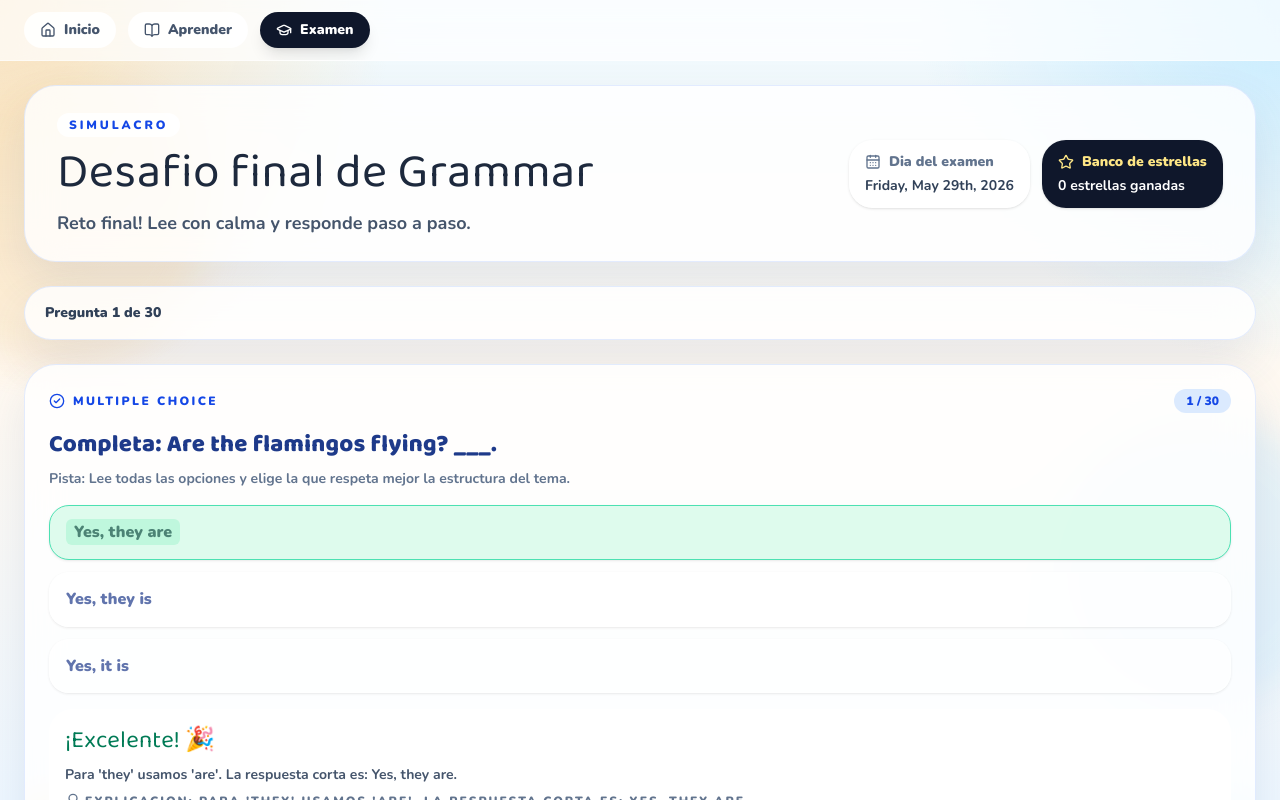
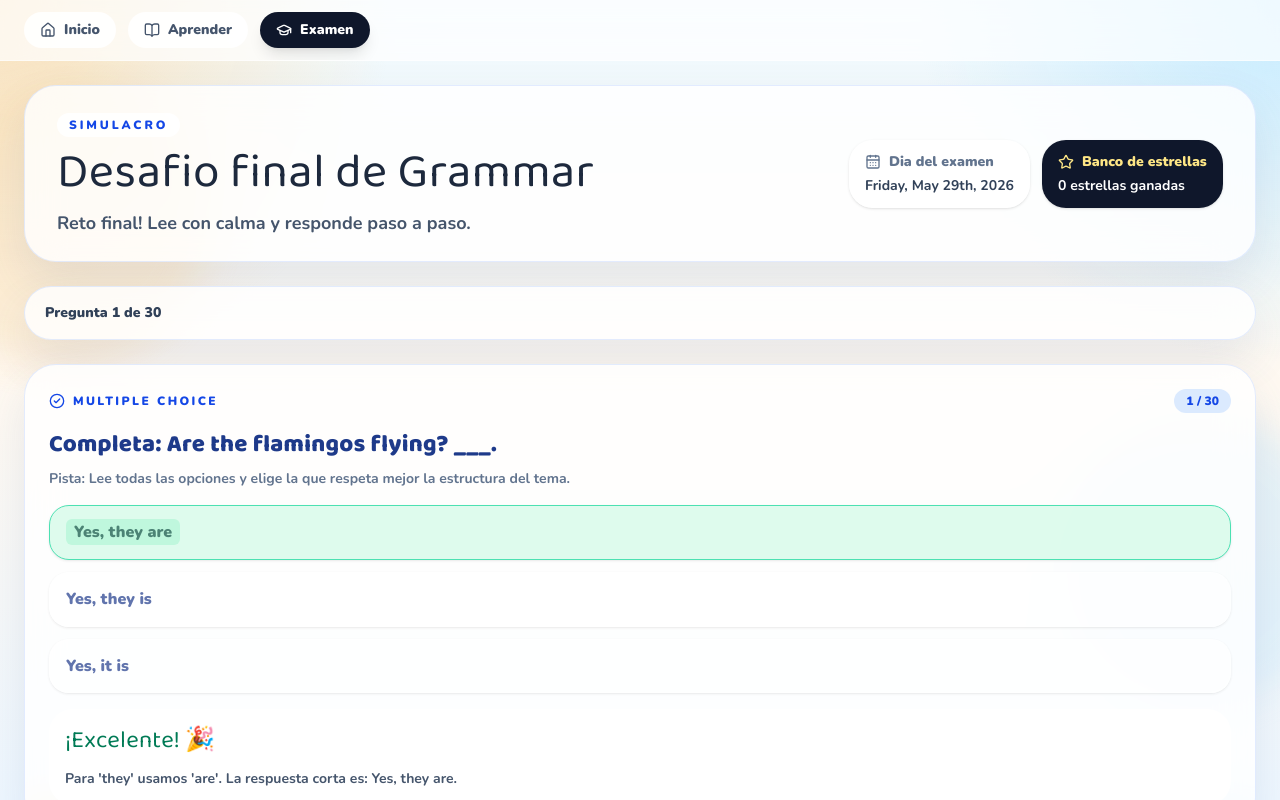
Before and after one commit to steven-github/papos-examen, a Next.js app: page /mock-exam in a window 1280 px wide. Both pictures are taken after a click on the button "Yes, they are". Shown: the top 800 px of the page. Built offline with nearby package versions, Linux system fonts and the light colour scheme.

Commit message:
Update ExerciseCard.tsx

```diff
--- a/components/ExerciseCard.tsx
+++ b/components/ExerciseCard.tsx
@@ -448,10 +448,20 @@ export function ExerciseCard({ question, onAnswered, disabled, onRetryWrong, cur
       {feedback ? (
         <div className="mt-4 rounded-3xl bg-white/90 p-4">
           <p className={`section-title text-2xl ${feedback.tone}`}>{feedback.title}</p>
-          <p className="mt-2 text-sm font-bold text-slate-600">{question.explanation}</p>
-          <p className="mt-2 inline-flex items-center gap-1 text-xs font-black uppercase tracking-[0.16em] text-slate-500">
-            <Lightbulb className="h-4 w-4" /> Explicacion: {question.explanation}
-          </p>
+
+          {!isCorrect && (
+            <div className="mt-3 rounded-2xl bg-amber-50 p-3 border-l-4 border-amber-400">
+              <p className="text-xs font-black uppercase tracking-[0.16em] text-amber-700 mb-2">
+                ✓ Respuesta Correcta:
+              </p>
+              <p className="text-sm font-bold text-amber-900">
+                {getCorrectAnswerLabel(question)}
+              </p>
+            </div>
+          )}
+
+          <p className="mt-3 text-sm font-bold text-slate-600">{question.explanation}</p>
+
           {!isCorrect && !disabled ? (
             <button
               type="button"
```
